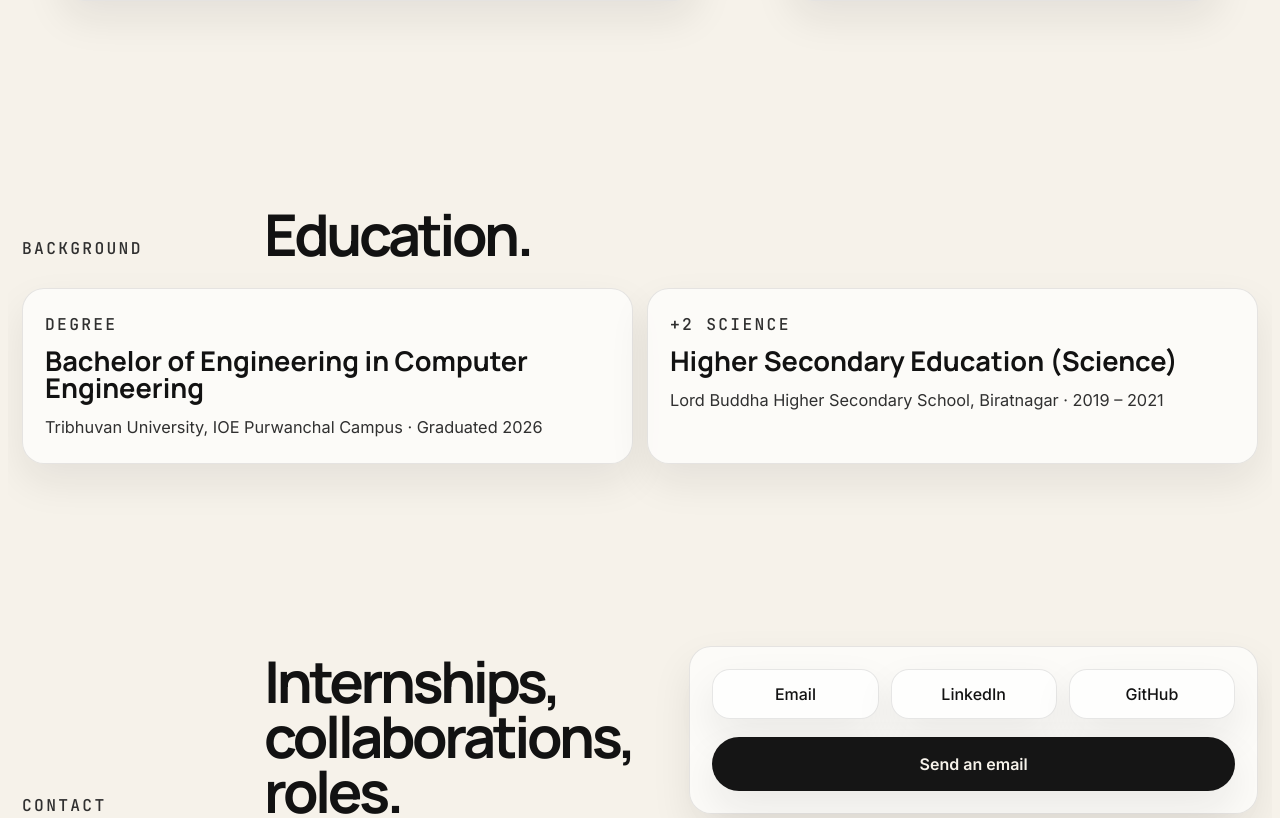
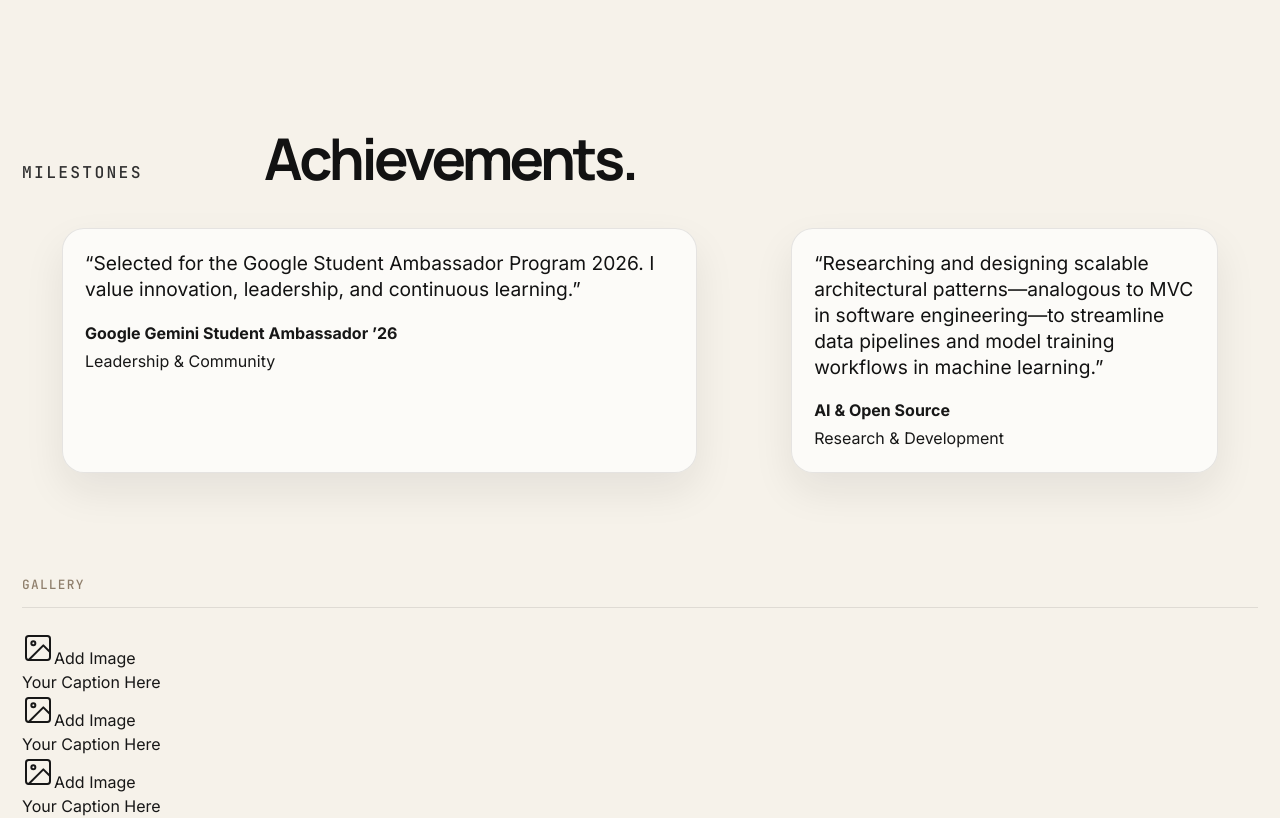
Before and after one commit to creationsbysonu/portfolio_june, a React (Vite) app: page / in a window 1280 px wide. Shown: the part 5677-6495 px from the top of the page. Built offline with nearby package versions, Linux system fonts and the light colour scheme; a web font is replaced by a local one.

Commit message:
fix: add 404 fallback routing trick for gh-pages

```diff
--- a/src/App.tsx
+++ b/src/App.tsx
@@ -104,7 +104,7 @@
     title: 'Leadership & Community',
   },
   {
-    quote: 'Developed real-world AI systems including computer vision search engines and multilingual question answering platforms.',
+    quote: 'Researching and designing scalable architectural patterns—analogous to MVC in software engineering—to streamline data pipelines and model training workflows in machine learning.',
     name: 'AI & Open Source',
     title: 'Research & Development',
   },
@@ -125,7 +125,7 @@
 
 const contactLinks = [
   { label: 'Email', href: 'mailto:sonugupta.ioepc.edu.np@gmail.com' },
-  { label: 'LinkedIn', href: 'https://linkedin.com/in/sonu-gupta-681329340' },
+  { label: 'LinkedIn', href: 'https://www.linkedin.com/in/sonu-gupta-681329340/' },
   { label: 'GitHub', href: 'https://github.com/creationsbysonu' },
 ]
 
@@ -266,6 +266,25 @@
     desc: "Building for humans and machines alike."
   }
 ];
+
+const galleryImages = [
+  {
+    url: '',
+    caption: 'Your Caption Here'
+  },
+  {
+    url: '',
+    caption: 'Your Caption Here'
+  },
+  {
+    url: '',
+    caption: 'Your Caption Here'
+  },
+  {
+    url: '',
+    caption: 'Your Caption Here'
+  }
+]
 
 function App() {
   const [mobileMenuOpen, setMobileMenuOpen] = useState(false)
@@ -815,6 +834,22 @@
           </div>
         </section>
 
+        <section id="education" className="section-block section-block--cinematic" data-section="education" ref={articlesReveal.ref}>
+          <div className={`section-heading section-heading--split ${articlesReveal.isVisible ? 'is-visible' : ''}`}>
+            <p className="section-kicker">Background</p>
+            <h2>Education.</h2>
+          </div>
+          <div className="article-grid">
+            {education.map((article) => (
+              <article key={article.title} className="article-card">
+                <p className="mono-label">{article.tag}</p>
+                <h3>{article.title}</h3>
+                <p>{article.readTime}</p>
+              </article>
+            ))}
+          </div>
+        </section>
+
         <section id="achievements" className="section-block section-block--cinematic" data-section="achievements" ref={testimonialsReveal.ref}>
           <div className={`section-heading section-heading--split ${testimonialsReveal.isVisible ? 'is-visible' : ''}`}>
             <p className="section-kicker">Milestones</p>
@@ -833,21 +868,29 @@
           </div>
         </section>
 
-        <section id="education" className="section-block section-block--cinematic" data-section="education" ref={articlesReveal.ref}>
-          <div className={`section-heading section-heading--split ${articlesReveal.isVisible ? 'is-visible' : ''}`}>
-            <p className="section-kicker">Background</p>
-            <h2>Education.</h2>
-          </div>
-          <div className="article-grid">
-            {education.map((article) => (
-              <article key={article.title} className="article-card">
-                <p className="mono-label">{article.tag}</p>
-                <h3>{article.title}</h3>
-                <p>{article.readTime}</p>
-              </article>
-            ))}
-          </div>
-        </section>
+      <section id="gallery" className="gallery-section fade-in">
+        <h2 className="section-title">
+          Gallery
+          <div className="section-title-line"></div>
+        </h2>
+        <div className="gallery-grid">
+          {galleryImages.map((image, i) => (
+            <div className="gallery-item" key={i}>
+              {image.url ? (
+                <img src={image.url} alt={image.caption} className="gallery-img" />
+              ) : (
+                <div className="gallery-placeholder">
+                  <svg xmlns="http://www.w3.org/2000/svg" width="32" height="32" viewBox="0 0 24 24" fill="none" stroke="currentColor" strokeWidth="1.5" strokeLinecap="round" strokeLinejoin="round" className="placeholder-icon"><rect x="3" y="3" width="18" height="18" rx="2" ry="2"></rect><circle cx="8.5" cy="8.5" r="1.5"></circle><polyline points="21 15 16 10 5 21"></polyline></svg>
+                  <span>Add Image</span>
+                </div>
+              )}
+              <div className="gallery-overlay">
+                <p className="gallery-caption">{image.caption}</p>
+              </div>
+            </div>
+          ))}
+        </div>
+      </section>
 
         <section id="contact" className="contact-block section-block--cinematic" data-section="contact" ref={contactReveal.ref}>
           <div className={`section-heading section-heading--split ${contactReveal.isVisible ? 'is-visible' : ''}`}>
@@ -876,6 +919,7 @@
             </a>
           </div>
         </section>
+
       </main>
 
       <footer className="site-footer">
```
